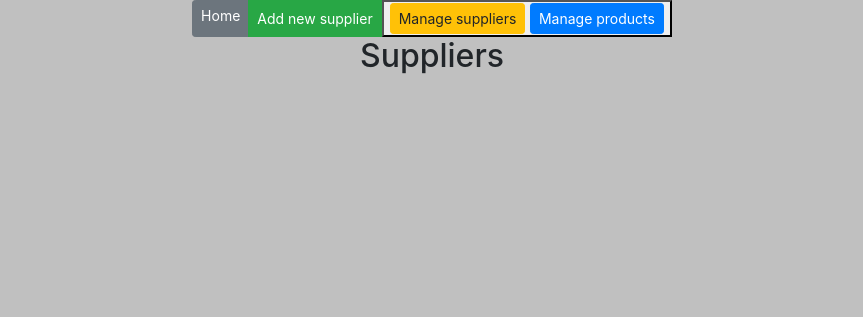
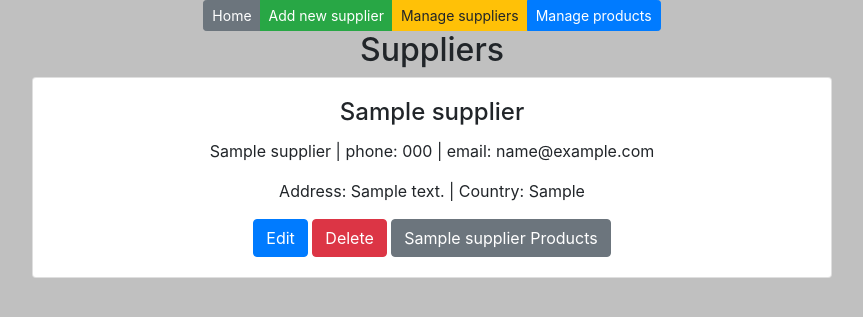
Before and after one commit to Point-SimoSiren/django-kurssi--projekti, a Django app: page /suppliers/ in a window 1280 px wide. Shown: the top 317 px of the page, without its empty margins (208-1071 px from the left). Run offline with Django 3.2, Linux system fonts and the light colour scheme; tables that the repository leaves empty hold one stand-in row (values such as "Sample post"); some libraries are stand-ins or nearby versions.

Commit message:
datanlistaus products ja suppliers

```diff
--- a/app/templates/suppliers.html
+++ b/app/templates/suppliers.html
@@ -4,11 +4,27 @@
 
 <div class="btn-group" role="group">
     <a class="btn btn-secondary btn-sm" href="/">Home</a>
-    <button id="add-btn" class="btn btn-success btn-sm">Add new supplier<button>
-            <a class="btn btn-warning btn-sm" href="/suppliers">Manage suppliers</a>
-            <a class="btn btn-primary btn-sm" href="/products">Manage products</a>
+    <button id="add-btn" class="btn btn-success btn-sm">Add new supplier</button>
+    <a class="btn btn-warning btn-sm" href="/suppliers">Manage suppliers</a>
+    <a class="btn btn-primary btn-sm" href="/products">Manage products</a>
 </div>
 
 <h2>Suppliers</h2>
 
+{% for s in suppliers %}
+
+<div class="card" style="width: 50rem;">
+    <div class="card-body">
+        <h4 class="card-title">{{s.companyname}}</h4>
+        <p class="card-text">{{s.contactname}} | phone: {{s.phone}} | email: {{s.email}} </p>
+        <p class="card-text">Address: {{s.address}} | Country: {{s.country}}</p>
+        <a href="#" class="btn btn-primary">Edit</a> <a href="/delete-supplier/{{s.id}}/"
+            class="btn btn-danger">Delete</a>
+        <a href="#" class="btn btn-secondary">{{s.companyname}} Products</a>
+
+    </div>
+</div>
+
+{%endfor%}
+
 {% endblock %}
```
Also changed, not shown: app/templates/products.html (+17 -3 lines).
